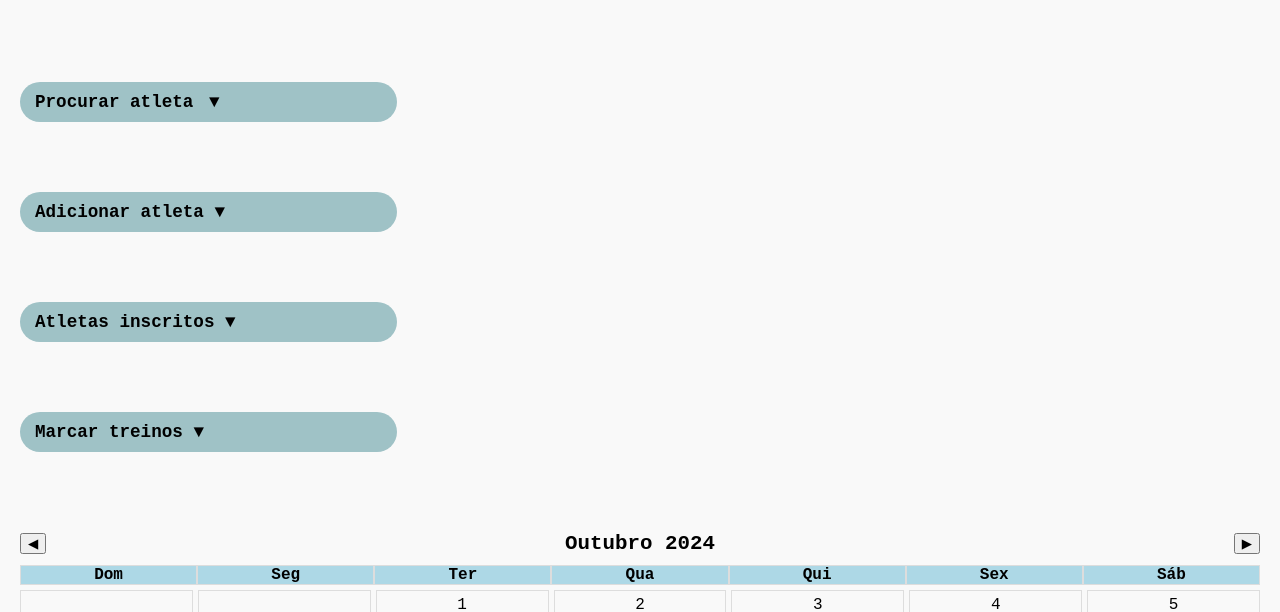
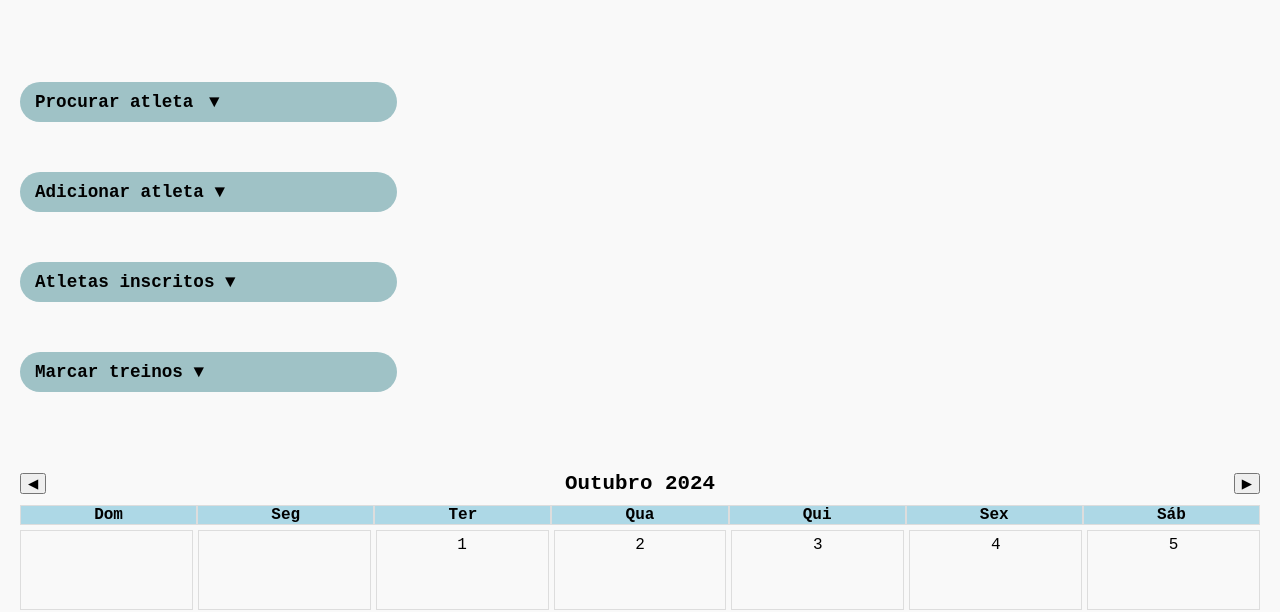
Before and after one commit to tf2009/clube_ana, a plain HTML site: page pages/futsal.html in a window 1280 px wide. Shown: the part 112-724 px from the top of the page. Drawn offline with Linux system fonts and the light colour scheme.

Commit message:
test fix menus drop down 16

```diff
--- a/pages/futsal.html
+++ b/pages/futsal.html
@@ -67,7 +67,7 @@
     }
 
     .functionality {
-      margin-bottom: 70px;
+      margin-bottom: 50px;
       width: 80%;
     }
     input, textarea {
```
